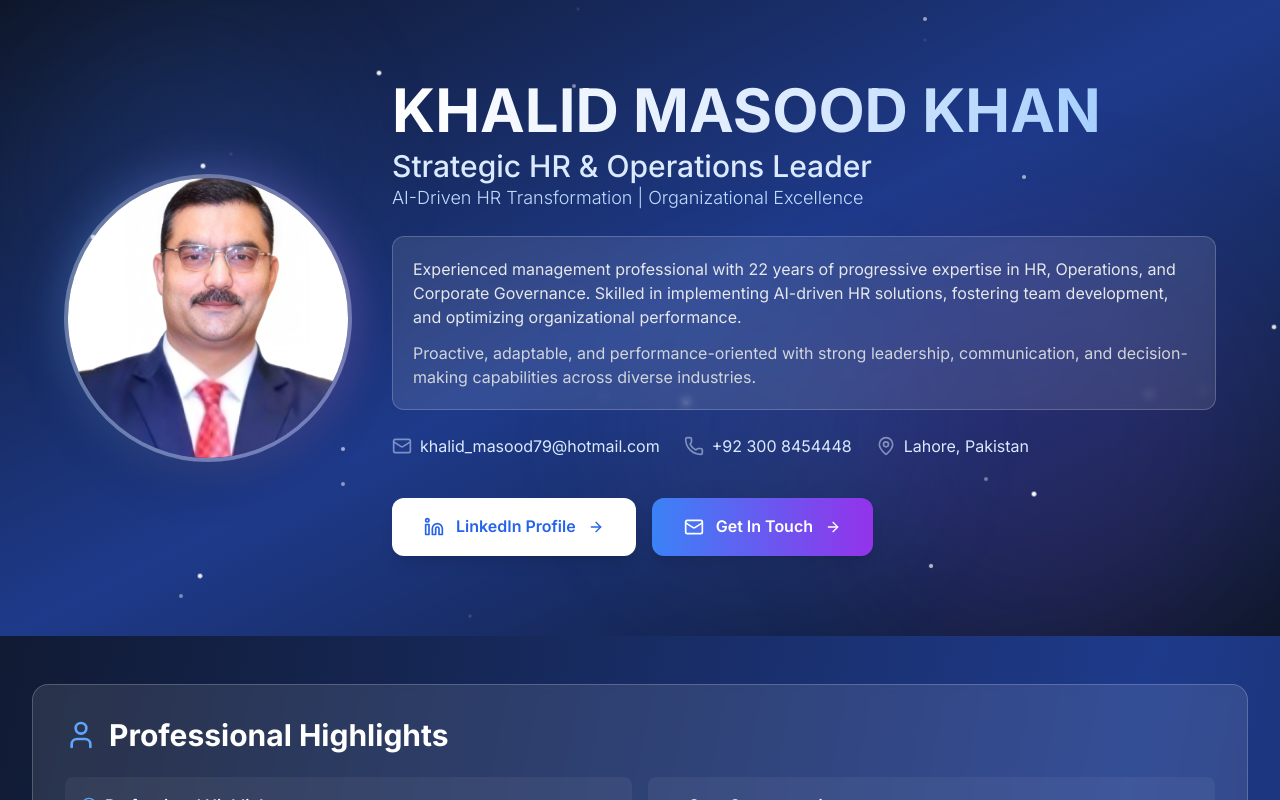
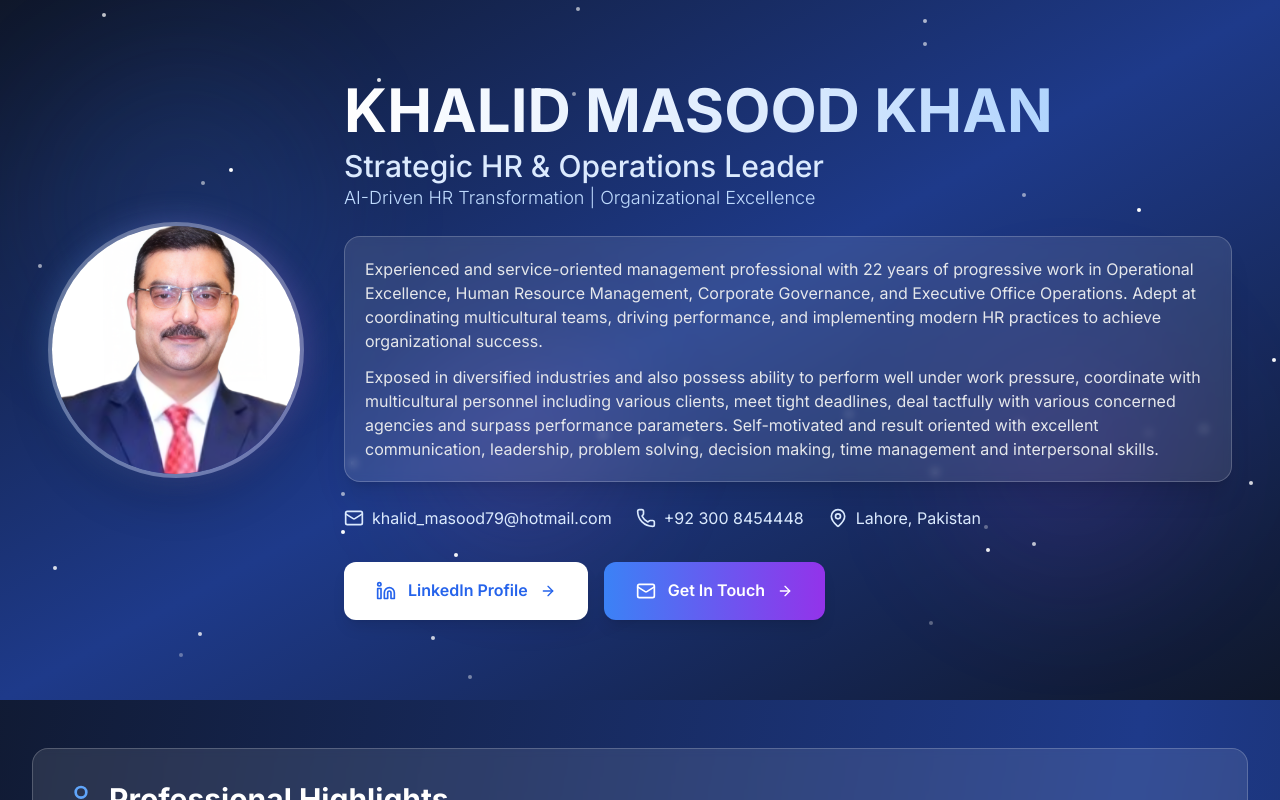
Before and after one commit to shaniparacha2021/Khalid.khan, a Next.js app: page / in a window 1280 px wide. Shown: the top 800 px of the page. Built offline with nearby package versions, Linux system fonts and the light colour scheme.

Commit message:
Update page.tsx

```diff
--- a/src/app/page.tsx
+++ b/src/app/page.tsx
@@ -150,103 +150,108 @@ export default function Portfolio() {
      {/* Hero Section */}
 <section
   id="home"
-  className="relative overflow-hidden bg-gradient-to-br from-slate-900 via-blue-900 to-slate-900 text-white py-20 px-6 sm:px-10 lg:px-16"
+  className="relative bg-gradient-to-br from-slate-900 via-blue-900 to-slate-900 text-white py-20 px-6 lg:px-12 overflow-hidden"
 >
-  {/* Floating Elements (Stars & Balloons) */}
+  {/* Animated Background Elements */}
   <div className="absolute inset-0 overflow-hidden">
-    {/* Soft light balloons */}
-    <div className="absolute w-72 h-72 bg-blue-500/10 rounded-full blur-3xl animate-float-slow top-10 left-10"></div>
-    <div className="absolute w-96 h-96 bg-purple-500/10 rounded-full blur-3xl animate-float-delayed bottom-10 right-10"></div>
-    <div className="absolute w-64 h-64 bg-indigo-400/10 rounded-full blur-3xl animate-float-mid top-1/2 left-1/2 -translate-x-1/2"></div>
+    {/* Floating Balloons (soft light orbs) */}
+    <div className="absolute w-72 h-72 bg-blue-500/10 rounded-full blur-3xl animate-float-slow top-20 left-10"></div>
+    <div className="absolute w-64 h-64 bg-purple-500/10 rounded-full blur-3xl animate-float-fast bottom-20 right-20"></div>
+    <div className="absolute w-48 h-48 bg-pink-400/10 rounded-full blur-3xl animate-float-mid top-1/2 left-1/3"></div>
 
-    {/* Twinkling stars */}
-    <div className="absolute inset-0">
-      {[...Array(25)].map((_, i) => (
-        <div
+    {/* Twinkling Stars */}
+    <div className="absolute inset-0 overflow-hidden">
+      {Array.from({ length: 35 }).map((_, i) => (
+        <span
           key={i}
-          className="absolute w-1 h-1 bg-white rounded-full opacity-70 animate-twinkle"
+          className="absolute w-1 h-1 bg-white rounded-full animate-twinkle"
           style={{
             top: `${Math.random() * 100}%`,
             left: `${Math.random() * 100}%`,
-            animationDelay: `${Math.random() * 5}s`,
-            animationDuration: `${3 + Math.random() * 5}s`,
+            animationDelay: `${Math.random() * 4}s`,
+            opacity: Math.random(),
           }}
-        ></div>
+        ></span>
       ))}
     </div>
   </div>
 
   {/* Main Content */}
   <div className="relative max-w-7xl mx-auto flex flex-col lg:flex-row items-center gap-10">
-    {/* Left - Profile Image */}
+    {/* Profile Image */}
     <div className="relative group flex-shrink-0">
-      <div className="absolute inset-0 bg-gradient-to-r from-blue-400 to-purple-400 rounded-full blur-xl opacity-40 group-hover:opacity-60 transition-all duration-700"></div>
-      <div className="relative w-52 h-52 sm:w-60 sm:h-60 lg:w-72 lg:h-72 rounded-full overflow-hidden border-4 border-white/30 shadow-2xl group-hover:border-white/50 transition-all duration-700 group-hover:scale-105">
+      <div className="absolute inset-0 bg-gradient-to-r from-blue-400 to-purple-400 rounded-full blur-lg opacity-30 group-hover:opacity-50 transition-all duration-500"></div>
+      <div className="relative w-56 h-56 lg:w-64 lg:h-64 rounded-full overflow-hidden border-4 border-white/30 shadow-2xl group-hover:border-white/50 transition-all duration-500 group-hover:scale-105">
         <Image
           src="/khalid-masood-khan.png"
           alt="Khalid Masood Khan"
-          width={280}
-          height={280}
-          className="w-full h-full object-cover group-hover:scale-110 transition-transform duration-700"
+          width={260}
+          height={260}
+          className="w-full h-full object-cover group-hover:scale-110 transition-transform duration-700 ease-out"
           priority
         />
       </div>
     </div>
 
-    {/* Right - Info */}
-    <div className="flex-1 space-y-6 text-center lg:text-left">
-      <div>
-        <h1 className="text-4xl sm:text-5xl lg:text-6xl font-bold bg-gradient-to-r from-white via-blue-100 to-blue-300 bg-clip-text text-transparent leading-tight transition-all duration-700 hover:scale-[1.01]">
+    {/* Info Section */}
+    <div className="flex-1 space-y-6">
+      <div className="transition-transform duration-700 hover:scale-[1.02]">
+        <h1 className="text-5xl lg:text-6xl font-bold bg-gradient-to-r from-white via-blue-100 to-blue-300 bg-clip-text text-transparent leading-tight">
           KHALID MASOOD KHAN
         </h1>
-        <p className="text-xl sm:text-2xl lg:text-3xl text-blue-100 font-medium mt-2">
+        <p className="text-2xl lg:text-3xl text-blue-100 font-medium mt-2">
           Strategic HR & Operations Leader
         </p>
-        <p className="text-base sm:text-lg text-blue-200 font-light">
+        <p className="text-lg text-blue-200 font-light">
           AI-Driven HR Transformation | Organizational Excellence
         </p>
       </div>
 
-      {/* About Summary */}
-      <div className="bg-white/10 backdrop-blur-sm rounded-xl p-5 border border-white/20 hover:bg-white/15 transition-all duration-500">
+      {/* About Summary (unchanged content) */}
+      <div className="bg-white/10 backdrop-blur-sm rounded-2xl p-5 border border-white/20 shadow-xl hover:shadow-2xl transition-all duration-700 ease-in-out hover:scale-[1.02]">
+        <p className="text-gray-200 text-sm sm:text-base leading-relaxed mb-3">
+          Experienced and service-oriented management professional with 22 years
+          of progressive work in Operational Excellence, Human Resource
+          Management, Corporate Governance, and Executive Office Operations.
+          Adept at coordinating multicultural teams, driving performance, and
+          implementing modern HR practices to achieve organizational success.
+        </p>
         <p className="text-gray-200 text-sm sm:text-base leading-relaxed">
-          Experienced management professional with 22 years of progressive
-          expertise in HR, Operations, and Corporate Governance. Skilled in
-          implementing AI-driven HR solutions, fostering team development, and
-          optimizing organizational performance.
-        </p>
-        <p className="text-gray-300 text-sm sm:text-base leading-relaxed mt-3">
-          Proactive, adaptable, and performance-oriented with strong leadership,
-          communication, and decision-making capabilities across diverse
-          industries.
+          Exposed in diversified industries and also possess ability to perform
+          well under work pressure, coordinate with multicultural personnel
+          including various clients, meet tight deadlines, deal tactfully with
+          various concerned agencies and surpass performance parameters.
+          Self-motivated and result oriented with excellent communication,
+          leadership, problem solving, decision making, time management and
+          interpersonal skills.
         </p>
       </div>
 
       {/* Contact Info */}
-      <div className="flex flex-wrap justify-center lg:justify-start gap-6 text-blue-100 mt-4">
-        <div className="flex items-center gap-2 hover:text-white transition">
-          <Mail className="w-5 h-5 animate-pulse" />
+      <div className="flex flex-wrap gap-6 text-blue-100">
+        <div className="flex items-center gap-2">
+          <Mail className="w-5 h-5" />
           <span className="text-sm sm:text-base">
             khalid_masood79@hotmail.com
           </span>
         </div>
-        <div className="flex items-center gap-2 hover:text-white transition">
-          <Phone className="w-5 h-5 animate-pulse" />
+        <div className="flex items-center gap-2">
+          <Phone className="w-5 h-5" />
           <span className="text-sm sm:text-base">+92 300 8454448</span>
         </div>
-        <div className="flex items-center gap-2 hover:text-white transition">
-          <MapPin className="w-5 h-5 animate-pulse" />
+        <div className="flex items-center gap-2">
+          <MapPin className="w-5 h-5" />
           <span className="text-sm sm:text-base">Lahore, Pakistan</span>
         </div>
       </div>
 
       {/* Buttons */}
-      <div className="flex flex-col sm:flex-row gap-4 justify-center lg:justify-start pt-4">
+      <div className="flex flex-col sm:flex-row gap-4 pt-2">
         <a
           href="https://www.linkedin.com/in/KhalidKhanManager"
           target="_blank"
           rel="noopener noreferrer"
-          className="group inline-flex items-center gap-3 bg-white text-blue-600 px-8 py-4 rounded-xl font-semibold hover:bg-blue-50 hover:scale-105 transition-all duration-500 shadow-lg"
+          className="group inline-flex items-center gap-3 bg-white text-blue-600 px-8 py-4 rounded-xl font-semibold hover:bg-blue-50 hover:scale-105 transition-all duration-300 shadow-lg"
         >
           <Linkedin className="w-5 h-5 group-hover:scale-110 transition-transform duration-300" />
           LinkedIn Profile
@@ -254,7 +259,7 @@ export default function Portfolio() {
         </a>
         <a
           href="mailto:khalid_masood79@hotmail.com"
-          className="group inline-flex items-center gap-3 bg-gradient-to-r from-blue-500 to-purple-600 text-white px-8 py-4 rounded-xl font-semibold hover:from-blue-600 hover:to-purple-700 hover:scale-105 transition-all duration-500 shadow-lg"
+          className="group inline-flex items-center gap-3 bg-gradient-to-r from-blue-500 to-purple-600 text-white px-8 py-4 rounded-xl font-semibold hover:from-blue-600 hover:to-purple-700 hover:scale-105 transition-all duration-300 shadow-lg"
         >
           <Mail className="w-5 h-5 group-hover:scale-110 transition-transform duration-300" />
           Get In Touch
@@ -264,65 +269,65 @@ export default function Portfolio() {
     </div>
   </div>
 
-  {/* Custom Animations */}
+  {/* Tailwind Custom Animations */}
   <style jsx>{`
     @keyframes float-slow {
       0% {
         transform: translateY(0px);
       }
       50% {
-        transform: translateY(-30px);
+        transform: translateY(-25px);
       }
       100% {
         transform: translateY(0px);
       }
     }
-    @keyframes float-delayed {
+    @keyframes float-mid {
       0% {
-        transform: translateY(0px) scale(1);
+        transform: translateY(0px) translateX(0px);
       }
       50% {
-        transform: translateY(40px) scale(1.1);
+        transform: translateY(-15px) translateX(10px);
       }
       100% {
-        transform: translateY(0px) scale(1);
+        transform: translateY(0px) translateX(0px);
       }
     }
-    @keyframes float-mid {
+    @keyframes float-fast {
       0% {
-        transform: translateY(0px) scale(1);
+        transform: translateY(0px);
       }
       50% {
-        transform: translateY(-20px) scale(1.05);
+        transform: translateY(-40px);
       }
       100% {
-        transform: translateY(0px) scale(1);
+        transform: translateY(0px);
       }
     }
     @keyframes twinkle {
       0%, 100% {
-        opacity: 0.1;
-        transform: scale(0.8);
+        opacity: 0.3;
       }
       50% {
         opacity: 1;
-        transform: scale(1.2);
       }
     }
+
     .animate-float-slow {
-      animation: float-slow 9s ease-in-out infinite;
-    }
-    .animate-float-delayed {
-      animation: float-delayed 12s ease-in-out infinite;
+      animation: float-slow 10s ease-in-out infinite;
     }
     .animate-float-mid {
-      animation: float-mid 10s ease-in-out infinite;
+      animation: float-mid 7s ease-in-out infinite;
+    }
+    .animate-float-fast {
+      animation: float-fast 5s ease-in-out infinite;
     }
     .animate-twinkle {
-      animation: twinkle 5s ease-in-out infinite;
+      animation: twinkle 3s infinite ease-in-out;
     }
   `}</style>
 </section>
+
 
 
 
```
